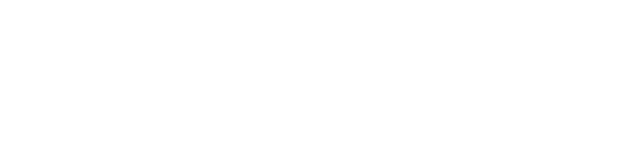
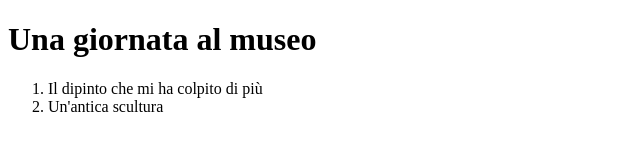
Before and after one commit to Augusto94-coder/htmlcss-hello, a plain HTML site: page index.html in a window 1280 px wide. Shown: the whole page, without its empty margins (0-640 px from the left). Drawn offline with Linux system fonts and the light colour scheme.

Commit message:
Scomponi pagina

```diff
--- a/index.html
+++ b/index.html
@@ -6,6 +6,19 @@
     <title>Document</title>
 </head>
 <body>
+    <h1>Una giornata al museo</h1>
 
+        <div>
+            <ol>
+                <li>Il dipinto che mi ha colpito di più</li>
+
+                <li>Un'antica scultura</li>
+            </ol>
+
+        </div>
+
+        <div>
+
+        </div>
 </body>
 </html>
```
